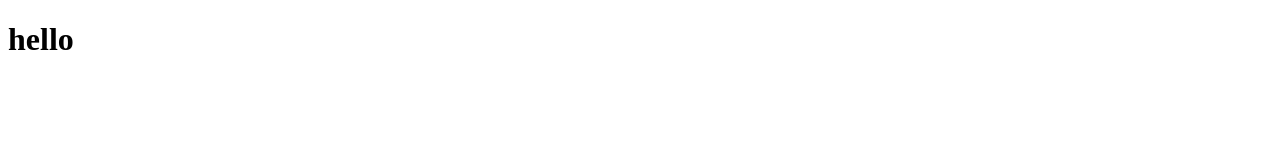
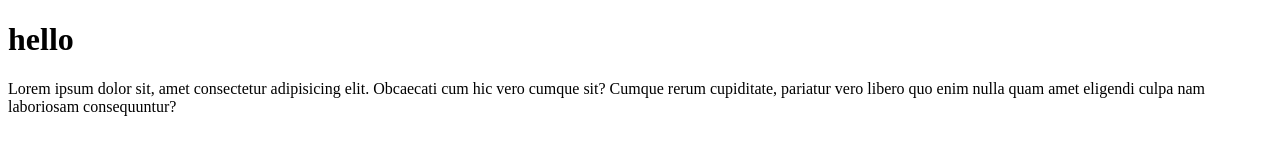
Before and after one commit to ahdajj/gittest, a plain HTML site: page index.html in a window 1280 px wide. Drawn offline with Linux system fonts and the light colour scheme.

Commit message:
newupdate

```diff
--- a/index.html
+++ b/index.html
@@ -7,6 +7,8 @@
 </head>
 <body>
     <h1>hello</h1>
+    <p>Lorem ipsum dolor sit, amet consectetur adipisicing elit. Obcaecati cum hic vero cumque sit? Cumque rerum cupiditate, pariatur vero libero quo enim nulla quam amet eligendi culpa nam laboriosam consequuntur?
+    </p>
 
 </body>
 </html>
```
